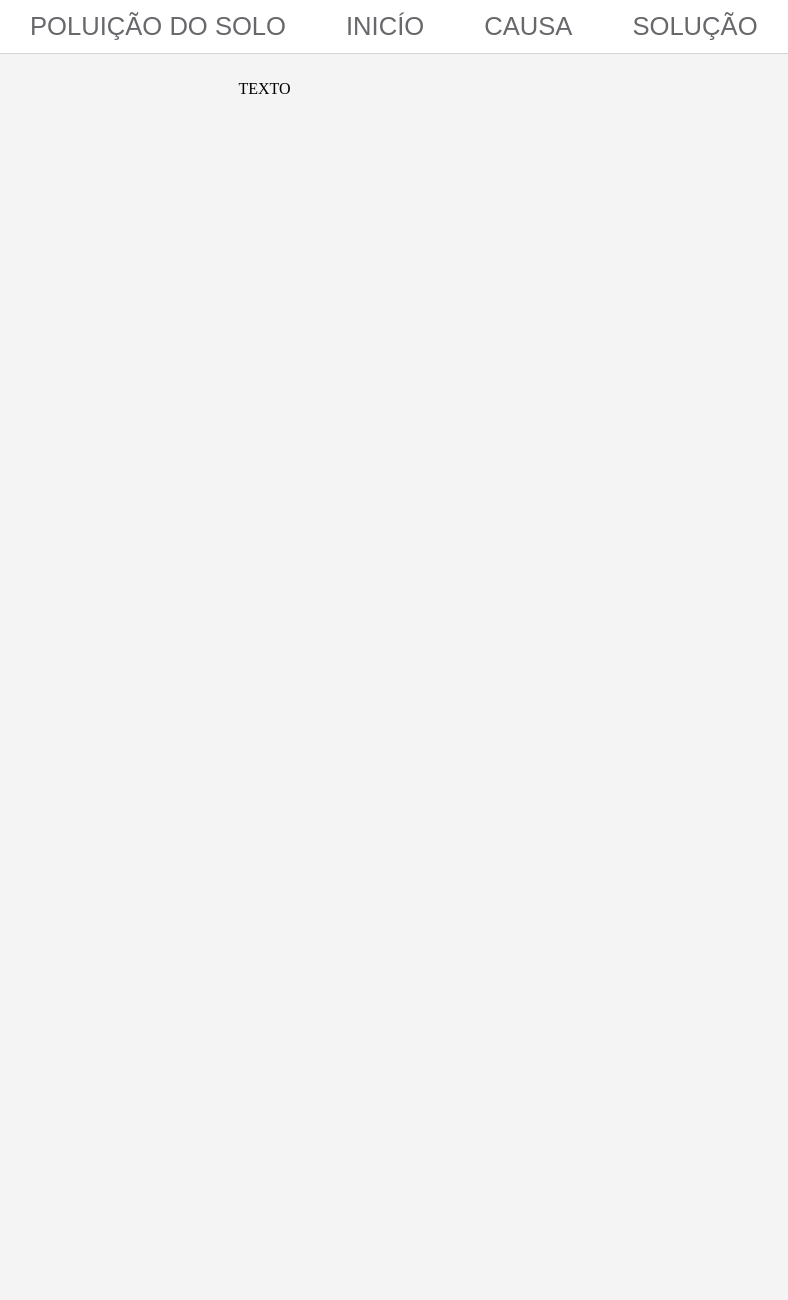
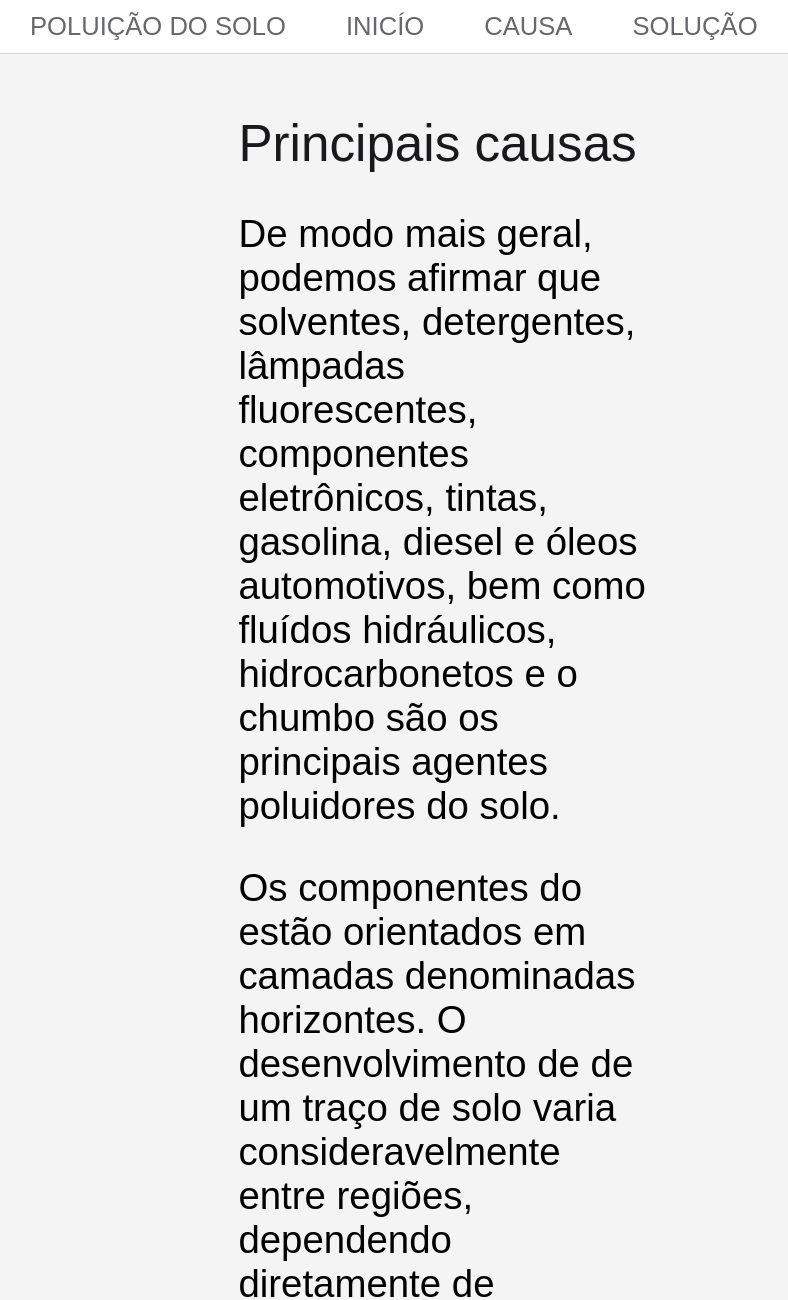
Before and after one commit to Saito-San014/aps-poluicao-do-solo, a website: page src/public/causa.html in a window 1280 px wide. Shown: the top 1300 px of the page, without its empty margins (0-788 px from the left). Before the commit the page ends 800 px from the top, so only its background shows below. Drawn offline with Linux system fonts and the light colour scheme.

Commit message:
adcionado causas

```diff
--- a/src/public/causa.html
+++ b/src/public/causa.html
@@ -28,7 +28,37 @@
     </div>
     <div id="containerTexto">
         <div id="texto">
-            TEXTO
+            <div id="texto">
+                <h1>Principais causas</h1>
+
+                <p>
+                    De modo mais geral, podemos afirmar que solventes, detergentes, lâmpadas fluorescentes,
+                    componentes eletrônicos, tintas, gasolina, diesel e óleos automotivos, bem como fluídos
+                    hidráulicos, hidrocarbonetos e o chumbo são os principais agentes poluidores do solo.
+                </p>
+
+
+
+
+
+
+
+
+
+
+
+
+
+
+
+                <p>
+                    Os componentes do estão orientados em camadas denominadas horizontes.
+                    O desenvolvimento de de um traço de solo varia consideravelmente entre regiões,
+                    dependendo diretamente de aspectos como clima, disponibilidade hídrica, rocha-mãe e topografia.
+                    Podem ser e tipo arenoso, siltoso argiloso ou orgânico.
+                </p>
+
+            </div>
         </div>
     </div>
     <script src="" async defer></script>
```
